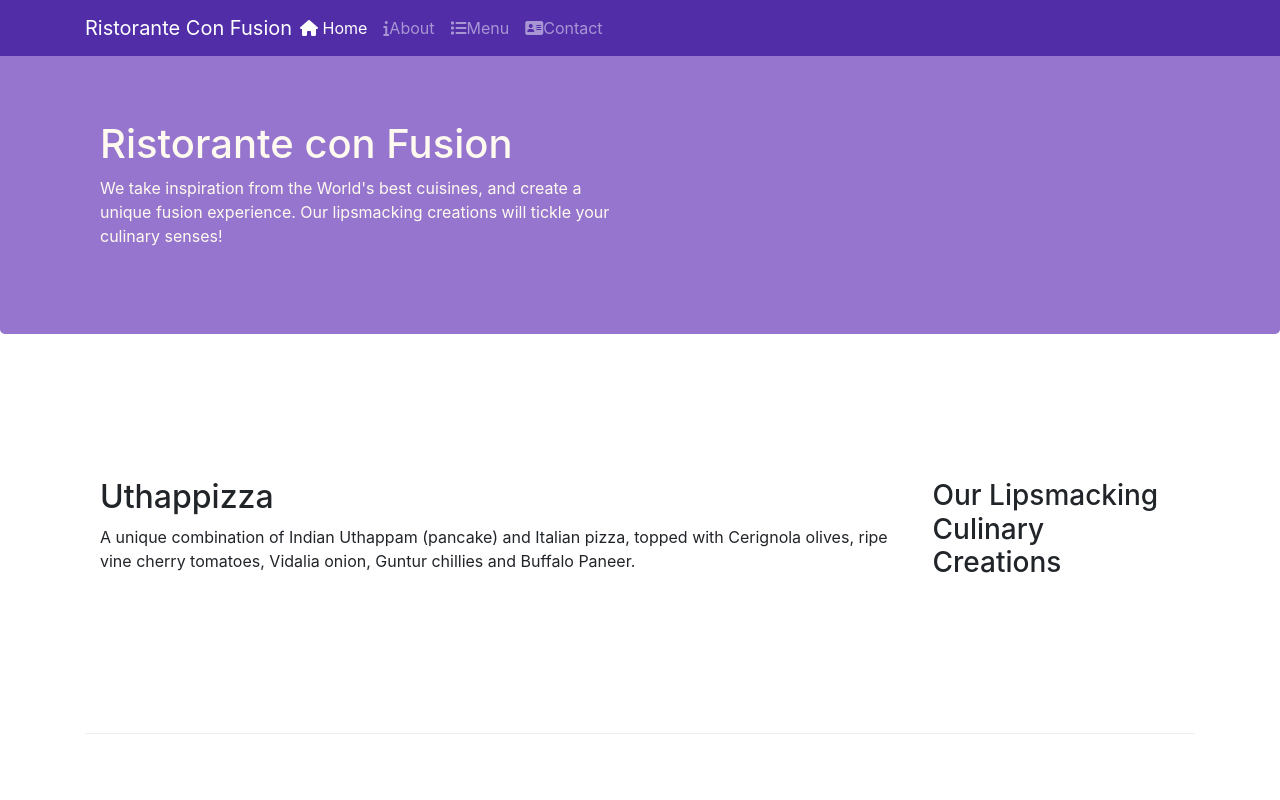
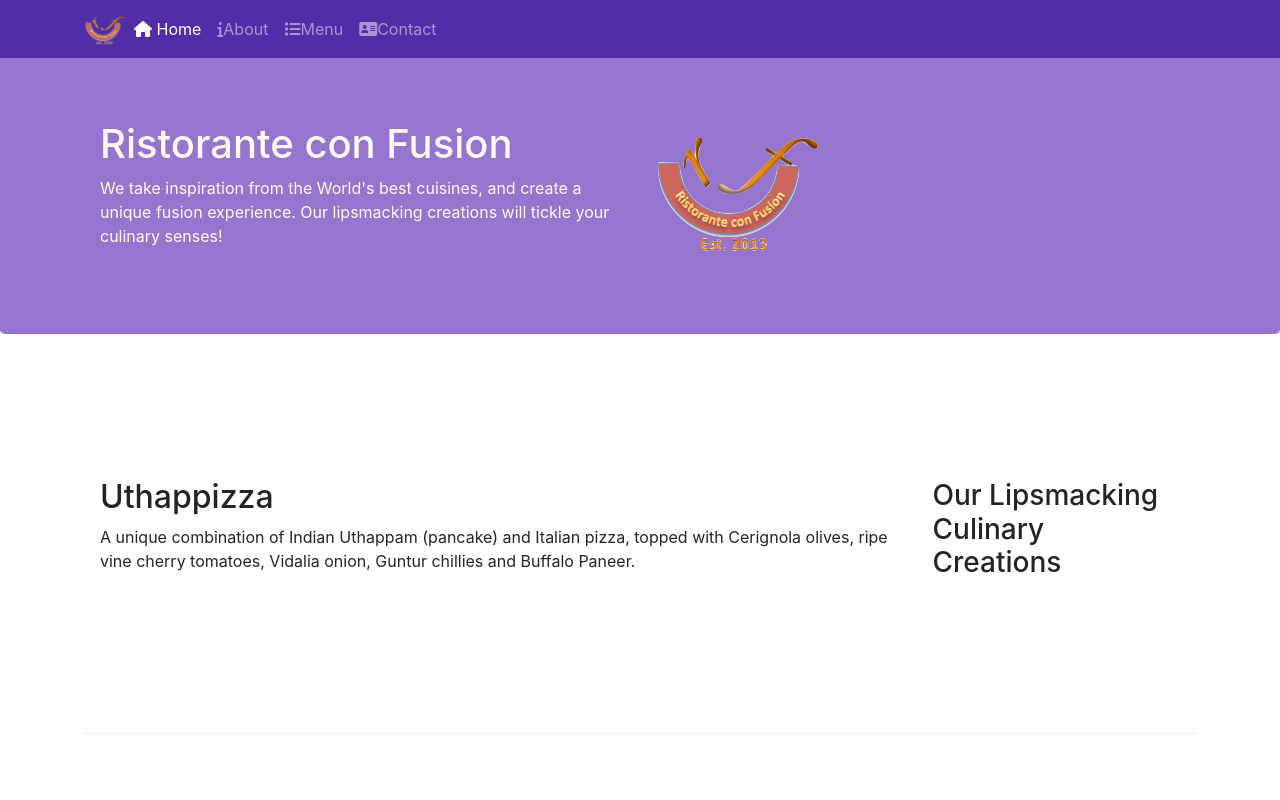
Before and after one commit to sidramwaseem/Bootstrap-practice, a plain HTML site: page index.html in a window 1280 px wide. Shown: the top 800 px of the page. Drawn offline with nearby package versions, Linux system fonts and the light colour scheme; files whose address does not match are found by name.

Commit message:
added logo

```diff
--- a/index.html
+++ b/index.html
@@ -37,7 +37,7 @@
         >
           <span class="navbar-toggler-icon"></span>
         </button>
-        <a class="navbar-brand mr-auto" href="#">Ristorante Con Fusion</a>
+        <a class="navbar-brand mr-auto" href="#"> <img src="./img/img/logo.png" alt="logoo" height="30" width="41"> </a>
         <div class="collapse navbar-collapse" id="Navbar">
           <ul class="navbar-nav mr-auto">
             <li class="nav-item active">
@@ -75,7 +75,9 @@
               your culinary senses!
             </p>
           </div>
-          <div class="col-12 col-sm"></div>
+          <div class="col-12 col-sm align-self-center">
+            <img src="./img/img/logo.png" alt="logo" class="img-fluid">
+          </div>
         </div>
       </div>
     </header>
```
